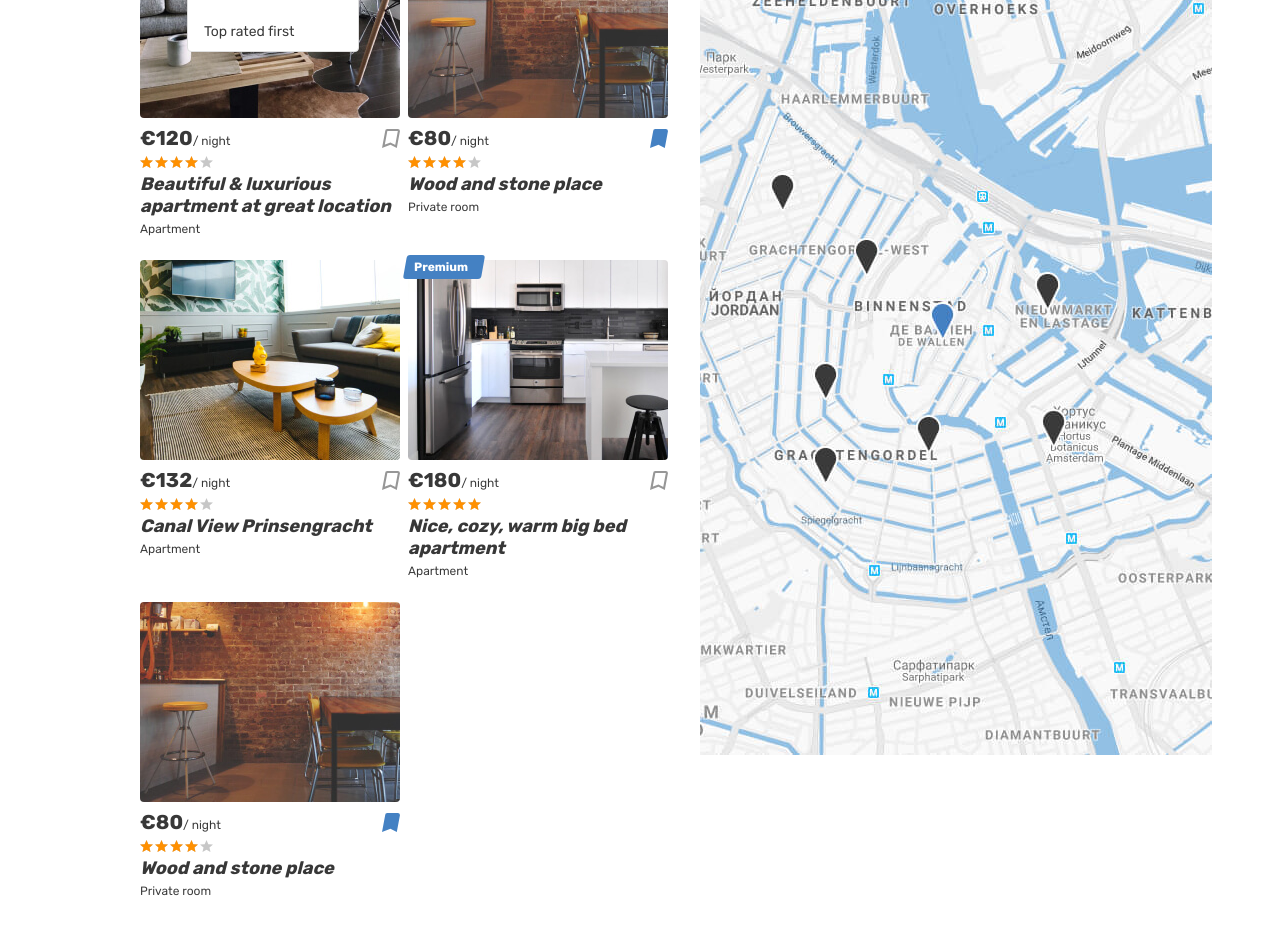
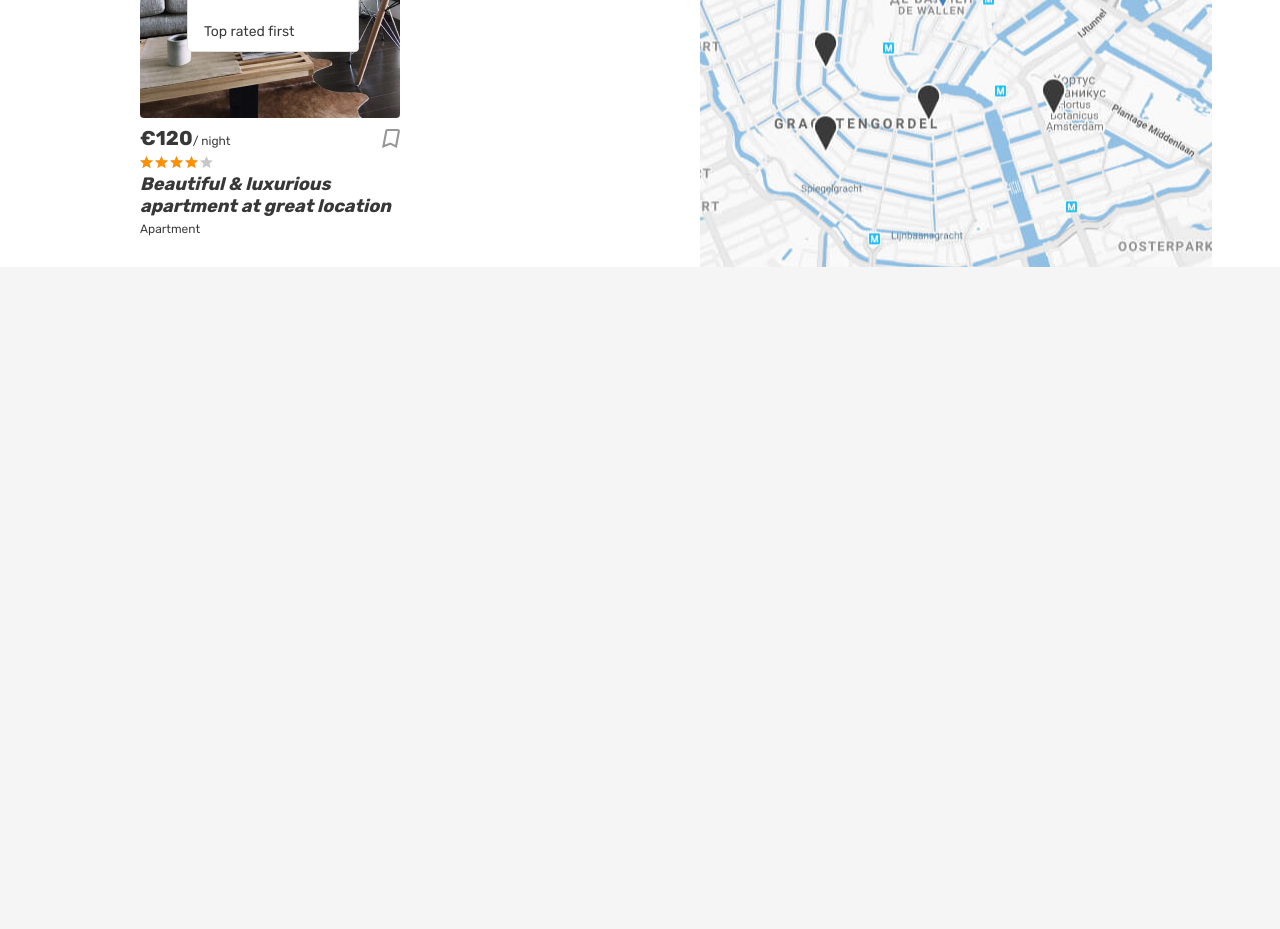
Before and after one commit to Chackmoole/six-cities, a React (Create React App) app: page / in a window 1280 px wide. Shown: the part 320-1249 px from the top of the page. After the commit the page ends 800 px from the top, so only its background shows below. Built offline with nearby package versions, Linux system fonts and the light colour scheme.

Commit message:
Карточки из разметки заменены 1 компонентом карточки

```diff
--- /dev/null
+++ b/src/components/card/card.tsx
@@ -0,0 +1,39 @@
+export const Card = () => (
+  <article className="cities__place-card place-card">
+    <div className="place-card__mark">
+      <span>Premium</span>
+    </div>
+    <div className="cities__image-wrapper place-card__image-wrapper">
+      <a href="/">
+        <img
+          className="place-card__image" src="img/apartment-01.jpg" width="260" height="200"
+          alt="Place"
+        />
+      </a>
+    </div>
+    <div className="place-card__info">
+      <div className="place-card__price-wrapper">
+        <div className="place-card__price">
+          <b className="place-card__price-value">&euro;120</b>
+          <span className="place-card__price-text">&#47;&nbsp;night</span>
+        </div>
+        <button className="place-card__bookmark-button button" type="button">
+          <svg className="place-card__bookmark-icon" width="18" height="19">
+            <use xlinkHref="#icon-bookmark"></use>
+          </svg>
+          <span className="visually-hidden">To bookmarks</span>
+        </button>
+      </div>
+      <div className="place-card__rating rating">
+        <div className="place-card__stars rating__stars">
+          <span style={{width: '80%'}}></span>
+          <span className="visually-hidden">Rating</span>
+        </div>
+      </div>
+      <h2 className="place-card__name">
+        <a href="/">Beautiful &amp; luxurious apartment at great location</a>
+      </h2>
+      <p className="place-card__type">Apartment</p>
+    </div>
+  </article>
+);
--- a/src/pages/main/main.tsx
+++ b/src/pages/main/main.tsx
@@ -1,3 +1,4 @@
+import {Card} from '../../components/card/card';
 
 export const Main = () => (
   <main className="page__main page__main--index">
@@ -59,184 +60,7 @@ export const Main = () => (
             </ul>
           </form>
           <div className="cities__places-list places__list tabs__content">
-            <article className="cities__place-card place-card">
-              <div className="place-card__mark">
-                <span>Premium</span>
-              </div>
-              <div className="cities__image-wrapper place-card__image-wrapper">
-                <a href="/">
-                  <img
-                    className="place-card__image" src="img/apartment-01.jpg" width="260" height="200"
-                    alt="Place"
-                  />
-                </a>
-              </div>
-              <div className="place-card__info">
-                <div className="place-card__price-wrapper">
-                  <div className="place-card__price">
-                    <b className="place-card__price-value">&euro;120</b>
-                    <span className="place-card__price-text">&#47;&nbsp;night</span>
-                  </div>
-                  <button className="place-card__bookmark-button button" type="button">
-                    <svg className="place-card__bookmark-icon" width="18" height="19">
-                      <use xlinkHref="#icon-bookmark"></use>
-                    </svg>
-                    <span className="visually-hidden">To bookmarks</span>
-                  </button>
-                </div>
-                <div className="place-card__rating rating">
-                  <div className="place-card__stars rating__stars">
-                    <span style={{width: '80%'}}></span>
-                    <span className="visually-hidden">Rating</span>
-                  </div>
-                </div>
-                <h2 className="place-card__name">
-                  <a href="/">Beautiful &amp; luxurious apartment at great location</a>
-                </h2>
-                <p className="place-card__type">Apartment</p>
-              </div>
-            </article>
-
-            <article className="cities__place-card place-card">
-              <div className="cities__image-wrapper place-card__image-wrapper">
-                <a href="/">
-                  <img className="place-card__image" src="img/room.jpg" width="260" height="200" alt="Place"/>
-                </a>
-              </div>
-              <div className="place-card__info">
-                <div className="place-card__price-wrapper">
-                  <div className="place-card__price">
-                    <b className="place-card__price-value">&euro;80</b>
-                    <span className="place-card__price-text">&#47;&nbsp;night</span>
-                  </div>
-                  <button
-                    className="place-card__bookmark-button place-card__bookmark-button--active button" type="button"
-                  >
-                    <svg className="place-card__bookmark-icon" width="18" height="19">
-                      <use xlinkHref="#icon-bookmark"></use>
-                    </svg>
-                    <span className="visually-hidden">In bookmarks</span>
-                  </button>
-                </div>
-                <div className="place-card__rating rating">
-                  <div className="place-card__stars rating__stars">
-                    <span style={{width: '80%'}}></span>
-                    <span className="visually-hidden">Rating</span>
-                  </div>
-                </div>
-                <h2 className="place-card__name">
-                  <a href="/">Wood and stone place</a>
-                </h2>
-                <p className="place-card__type">Private room</p>
-              </div>
-            </article>
-
-            <article className="cities__place-card place-card">
-              <div className="cities__image-wrapper place-card__image-wrapper">
-                <a href="/">
-                  <img
-                    className="place-card__image" src="img/apartment-02.jpg" width="260" height="200"
-                    alt="Place"
-                  />
-                </a>
-              </div>
-              <div className="place-card__info">
-                <div className="place-card__price-wrapper">
-                  <div className="place-card__price">
-                    <b className="place-card__price-value">&euro;132</b>
-                    <span className="place-card__price-text">&#47;&nbsp;night</span>
-                  </div>
-                  <button className="place-card__bookmark-button button" type="button">
-                    <svg className="place-card__bookmark-icon" width="18" height="19">
-                      <use xlinkHref="#icon-bookmark"></use>
-                    </svg>
-                    <span className="visually-hidden">To bookmarks</span>
-                  </button>
-                </div>
-                <div className="place-card__rating rating">
-                  <div className="place-card__stars rating__stars">
-                    <span style={{width: '80%'}}></span>
-                    <span className="visually-hidden">Rating</span>
-                  </div>
-                </div>
-                <h2 className="place-card__name">
-                  <a href="/">Canal View Prinsengracht</a>
-                </h2>
-                <p className="place-card__type">Apartment</p>
-              </div>
-            </article>
-
-            <article className="cities__place-card place-card">
-              <div className="place-card__mark">
-                <span>Premium</span>
-              </div>
-              <div className="cities__image-wrapper place-card__image-wrapper">
-                <a href="/">
-                  <img
-                    className="place-card__image" src="img/apartment-03.jpg" width="260" height="200"
-                    alt="Place"
-                  />
-                </a>
-              </div>
-              <div className="place-card__info">
-                <div className="place-card__price-wrapper">
-                  <div className="place-card__price">
-                    <b className="place-card__price-value">&euro;180</b>
-                    <span className="place-card__price-text">&#47;&nbsp;night</span>
-                  </div>
-                  <button className="place-card__bookmark-button button" type="button">
-                    <svg className="place-card__bookmark-icon" width="18" height="19">
-                      <use xlinkHref="#icon-bookmark"></use>
-                    </svg>
-                    <span className="visually-hidden">To bookmarks</span>
-                  </button>
-                </div>
-                <div className="place-card__rating rating">
-                  <div className="place-card__stars rating__stars">
-                    <span style={{width: '100%'}}></span>
-                    <span className="visually-hidden">Rating</span>
-                  </div>
-                </div>
-                <h2 className="place-card__name">
-                  <a href="/">Nice, cozy, warm big bed apartment</a>
-                </h2>
-                <p className="place-card__type">Apartment</p>
-              </div>
-            </article>
-
-            <article className="cities__place-card place-card">
-              <div className="cities__image-wrapper place-card__image-wrapper">
-                <a href="/">
-                  <img className="place-card__image" src="img/room.jpg" width="260" height="200" alt="Place"/>
-                </a>
-              </div>
-              <div className="place-card__info">
-                <div className="place-card__price-wrapper">
-                  <div className="place-card__price">
-                    <b className="place-card__price-value">&euro;80</b>
-                    <span className="place-card__price-text">&#47;&nbsp;night</span>
-                  </div>
-                  <button
-                    className="place-card__bookmark-button place-card__bookmark-button--active button" type="button"
-                  >
-                    <svg className="place-card__bookmark-icon" width="18" height="19">
-                      <use xlinkHref="#icon-bookmark"></use>
-                    </svg>
-                    <span className="visually-hidden">In bookmarks</span>
-                  </button>
-                </div>
-                <div className="place-card__rating rating">
-                  <div className="place-card__stars rating__stars">
-                    <span style={{width: '80%'}}></span>
-                    <span className="visually-hidden">Rating</span>
-                  </div>
-                </div>
-                <h2 className="place-card__name">
-                  <a href="/">Wood and stone place</a>
-                </h2>
-                <p className="place-card__type">Private room</p>
-              </div>
-            </article>
+            <Card/>
           </div>
         </section>
         <div className="cities__right-section">
```
